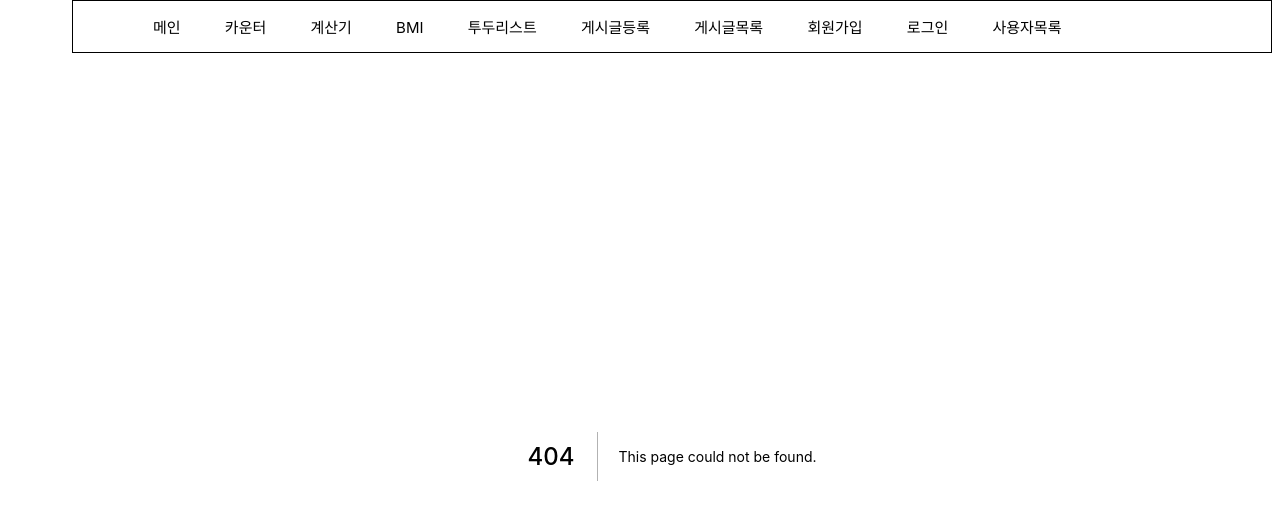
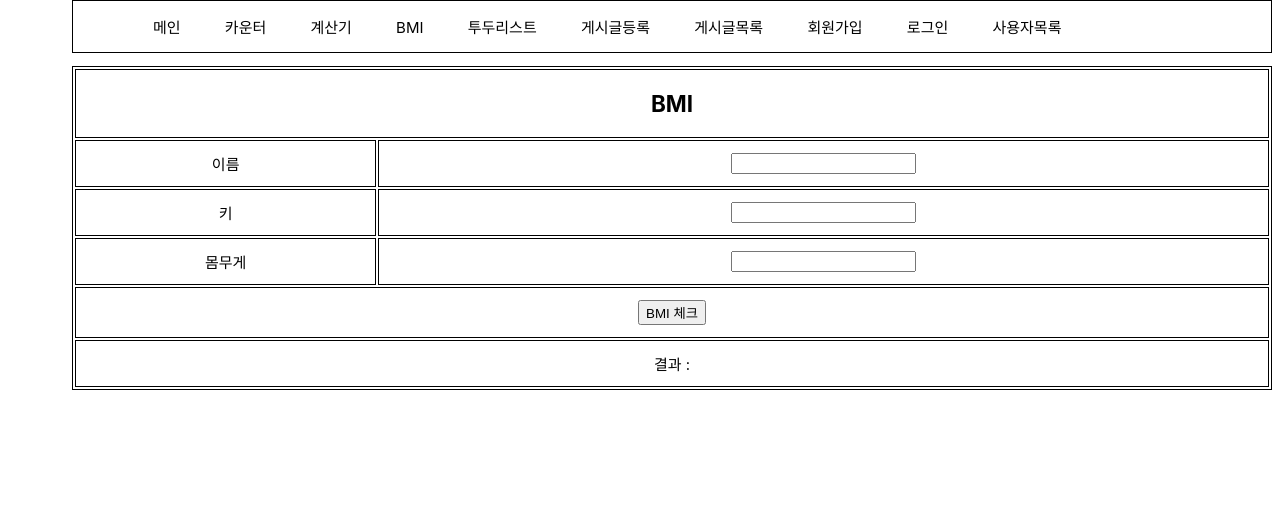
Before and after one commit to aaakch0316/mern-next, a Next.js app: page /bmi in a window 1280 px wide. Before the commit this address had no page. Shown: the top 520 px of the page. Built offline with nearby package versions, Linux system fonts and the light colour scheme.

Commit message:
client [+] bmi

```diff
--- /dev/null
+++ b/pages/bmi/bmi.module.css
@@ -0,0 +1,26 @@
+.table {
+    margin: 10px 0;
+    font-size: 15px;
+    width: 1200px;
+    border: 1px solid black;
+    }
+    .table thead th {
+      background-color: white;
+      color: black;
+      text-align: center;
+      font-weight: bold;
+      height: 20px;
+      border: 1px solid black;
+    }
+
+    .table td {
+      padding: 12px 15px;
+      border: 1px solid black;
+      text-align: center;
+    }
+    .table tbody tr {
+      border: 1px solid black;
+    }
+    .table tbody tr:last-of-type {
+      border: 1px solid black;
+    }
--- /dev/null
+++ b/pages/bmi/index.js
@@ -0,0 +1,80 @@
+import React, {useState} from 'react';
+import tableStyles from './bmi.module.css'
+import axios from 'axios';
+
+export default function Bmi() {
+    const proxy = 'http://localhost:5000'
+    const [inputs, setInputs] = useState({})
+
+    const handleChange = (e) => {
+        e.preventDefault()
+        const {value, name} = e.target
+        setInputs({...inputs, [name]: value})
+    }
+
+    // 보안 문제 해결 필요
+    const handleSubmit = e => {
+        e.preventDefault()
+        axios.post(proxy+'/api/basic/bmi', inputs)
+        .then(res => {
+            const bmi = res.data
+            document.getElementById('result-span').innerHTML = `
+            <h3>이름 : ${bmi.name}</h3>
+            <h3>키 : ${bmi.height} cm</h3>
+            <h3>몸무게 : ${bmi.weight}kg</h3>
+            <h3>BMI결과 : ${bmi.bmi}</h3>
+            `
+        })
+        .catch(err => alert(err))
+    }
+
+    return (
+        <form action="" onSubmit={handleSubmit}>
+            <table className={tableStyles.table}>
+                <thead>
+                    <tr>
+                        <th colSpan={2}>
+                            <h2>BMI</h2>
+                        </th>
+                    </tr>
+                </thead>
+                <tbody>
+                    <tr >
+                        <td>
+                            <label htmlFor="">이름</label>
+                        </td>
+                        <td>
+                            <input type="text" name="name" onChange={handleChange}/>
+                        </td>
+                    </tr>
+                    <tr >
+                        <td>
+                            <label htmlFor="">키</label>
+                        </td>
+                        <td>
+                            <input type="text" name="height" onChange={handleChange}/>
+                        </td>
+                    </tr>
+                    <tr >
+                        <td>
+                            <div>
+                                <label htmlFor="">몸무게</label>
+                            </div>
+                        </td>
+                        <td>
+                            <input type="text" name="weight" onChange={handleChange}/><br/>
+                        </td>
+                    </tr>
+                    <tr>
+                        <td colSpan={2}><input type="submit" value="BMI 체크"/></td>
+                    </tr>
+                    <tr>
+                        <td colSpan={2}>결과 :
+                            <span id="result-span"></span>
+                        </td>
+                    </tr>
+                </tbody>
+            </table>
+        </form>
+    )
+}
--- a/pages/common/Nav/Nav.js
+++ b/pages/common/Nav/Nav.js
@@ -8,7 +8,7 @@ export default function Nav(){
         <li className={styles.li}> <Link href='/'>메인</Link> </li>
         <li className={styles.li}> <Link href='/counter'>카운터</Link> </li>
         <li className={styles.li}> <Link href='/calc'>계산기</Link> </li>
-        <li className={styles.li}> <Link href='/basic/bmi'>BMI</Link> </li>
+        <li className={styles.li}> <Link href='/bmi'>BMI</Link> </li>
         <li className={styles.li}> <Link href='/todo/todo'>투두리스트</Link> </li>
         <li className={styles.li}> <Link href='/board/board'>게시글등록</Link> </li>
         <li className={styles.li}> <Link href='/board/board-list'>게시글목록</Link> </li>
```
